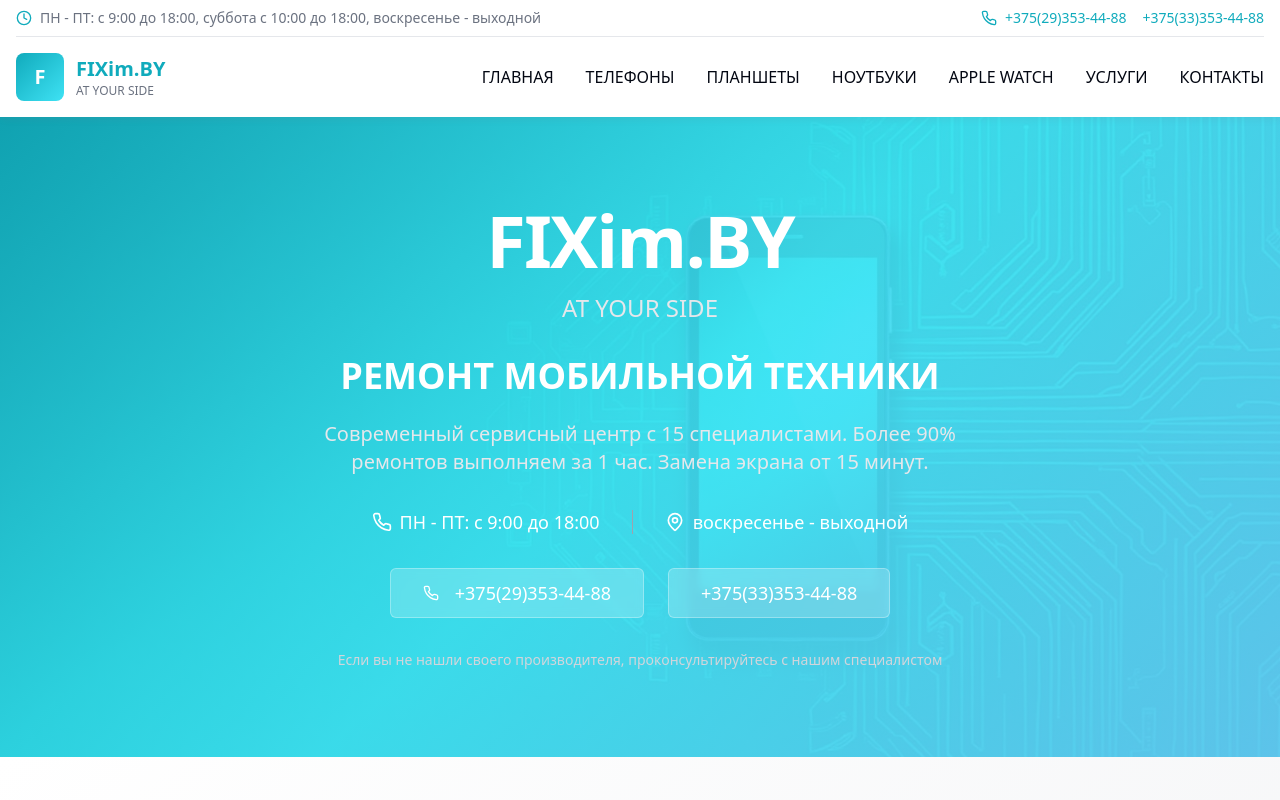
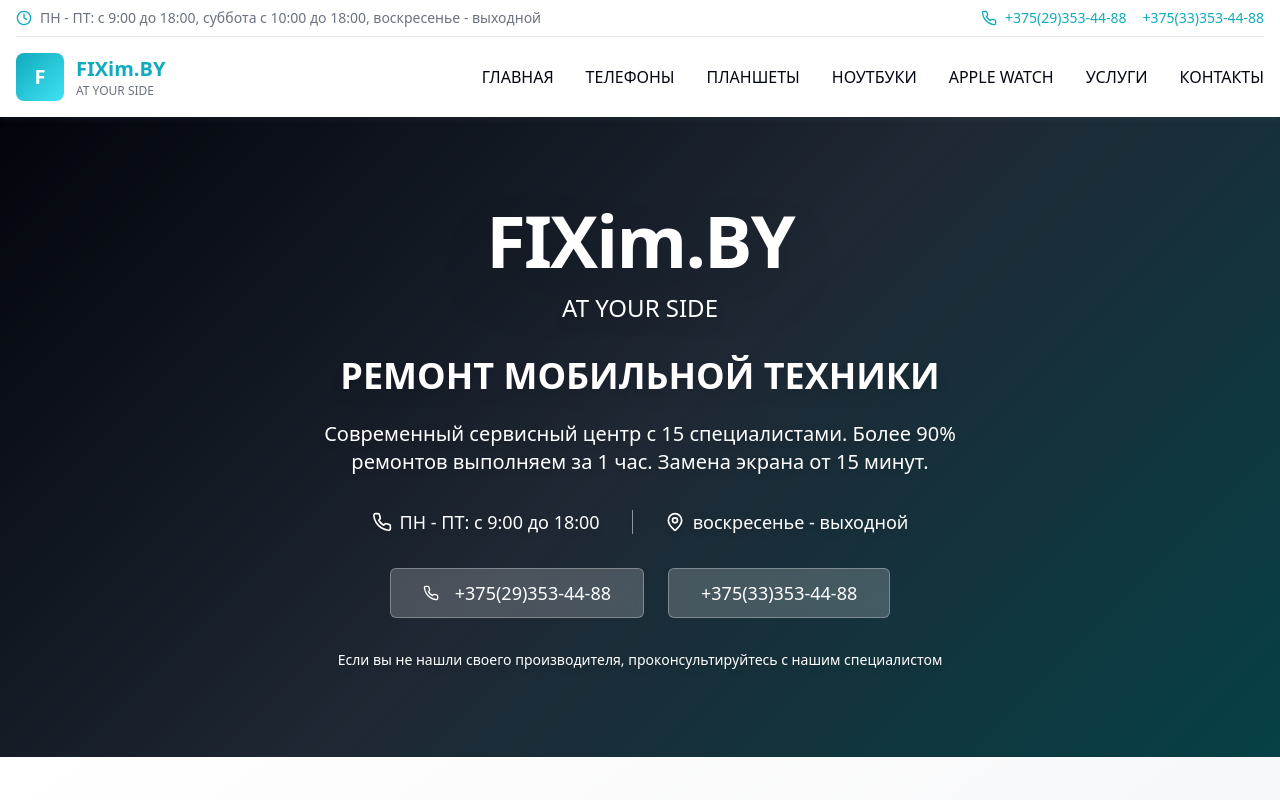
Before and after one commit to SpurIT-Projects/fixim-reimagined-34, a React (Vite) app: page / in a window 1280 px wide. Shown: the top 800 px of the page. Built offline with nearby package versions, Linux system fonts and the light colour scheme.

Commit message:
Fix text contrast issues
Improve text readability on the main and other pages by adjusting the contrast between white/light fonts and the turquoise background.

```diff
--- a/src/components/HeroSection.tsx
+++ b/src/components/HeroSection.tsx
@@ -10,7 +10,8 @@ export const HeroSection = () => {
         className="absolute inset-0 bg-cover bg-center bg-no-repeat"
         style={{ backgroundImage: `url(${heroImage})` }}
       >
-        <div className="absolute inset-0 bg-gradient-hero opacity-90"></div>
+        <div className="absolute inset-0 bg-gradient-hero"></div>
+        <div className="absolute inset-0 bg-black/40"></div>
       </div>
 
       {/* Content */}
@@ -18,35 +19,35 @@ export const HeroSection = () => {
         <div className="max-w-4xl mx-auto space-y-8">
           {/* Main heading */}
           <div className="space-y-4">
-            <h1 className="text-5xl md:text-7xl font-bold tracking-tight">
+            <h1 className="text-5xl md:text-7xl font-bold tracking-tight drop-shadow-2xl">
               <span className="text-white">FIXim</span>
-              <span className="text-primary-glow">.BY</span>
+              <span className="text-white">.BY</span>
             </h1>
-            <p className="text-xl md:text-2xl text-gray-200 font-light">
+            <p className="text-xl md:text-2xl text-white font-light drop-shadow-lg">
               AT YOUR SIDE
             </p>
           </div>
 
           {/* Service description */}
           <div className="space-y-6">
-            <h2 className="text-3xl md:text-4xl font-bold">
+            <h2 className="text-3xl md:text-4xl font-bold text-white drop-shadow-lg">
               РЕМОНТ МОБИЛЬНОЙ ТЕХНИКИ
             </h2>
-            <p className="text-lg md:text-xl text-gray-200 max-w-2xl mx-auto leading-relaxed">
+            <p className="text-lg md:text-xl text-white max-w-2xl mx-auto leading-relaxed drop-shadow-md">
               Современный сервисный центр с 15 специалистами.
               Более 90% ремонтов выполняем за 1 час. Замена экрана от 15 минут.
             </p>
           </div>
 
           {/* Contact info */}
-          <div className="flex flex-col sm:flex-row items-center justify-center space-y-4 sm:space-y-0 sm:space-x-8 text-lg">
+          <div className="flex flex-col sm:flex-row items-center justify-center space-y-4 sm:space-y-0 sm:space-x-8 text-lg text-white drop-shadow-md">
             <div className="flex items-center space-x-2">
-              <Phone className="w-5 h-5 text-primary-glow" />
+              <Phone className="w-5 h-5 text-white" />
               <span>ПН - ПТ: с 9:00 до 18:00</span>
             </div>
-            <div className="hidden sm:block w-px h-6 bg-gray-400"></div>
+            <div className="hidden sm:block w-px h-6 bg-white/50"></div>
             <div className="flex items-center space-x-2">
-              <MapPin className="w-5 h-5 text-primary-glow" />
+              <MapPin className="w-5 h-5 text-white" />
               <span>воскресенье - выходной</span>
             </div>
           </div>
@@ -71,7 +72,7 @@ export const HeroSection = () => {
           </div>
 
           {/* Additional info */}
-          <p className="text-sm text-gray-300 mt-8">
+          <p className="text-sm text-white mt-8 drop-shadow-md">
             Если вы не нашли своего производителя, проконсультируйтесь с нашим специалистом
           </p>
         </div>
--- a/src/index.css
+++ b/src/index.css
@@ -39,7 +39,7 @@ All colors MUST be HSL.
 
     /* Tech-inspired gradients */
     --gradient-primary: linear-gradient(135deg, hsl(var(--primary)), hsl(var(--primary-glow)));
-    --gradient-hero: linear-gradient(135deg, hsl(186 84% 40%), hsl(186 89% 60%), hsl(196 100% 70%));
+    --gradient-hero: linear-gradient(135deg, hsl(224 71.4% 4.1%), hsl(215 25% 27%), hsl(186 84% 25%));
     --gradient-card: linear-gradient(145deg, hsl(0 0% 100%), hsl(220 14.3% 95.9%));
 
     /* Shadows with tech aesthetic */
@@ -106,7 +106,7 @@ All colors MUST be HSL.
 
     /* Dark mode gradients */
     --gradient-primary: linear-gradient(135deg, hsl(var(--primary)), hsl(var(--primary-glow)));
-    --gradient-hero: linear-gradient(135deg, hsl(224 71.4% 4.1%), hsl(215 25% 27%), hsl(186 84% 40%));
+    --gradient-hero: linear-gradient(135deg, hsl(224 71.4% 4.1%), hsl(215 25% 15%), hsl(186 84% 20%));
     --gradient-card: linear-gradient(145deg, hsl(224 71.4% 4.1%), hsl(215 25% 27%));
 
     /* Dark mode shadows */
```
